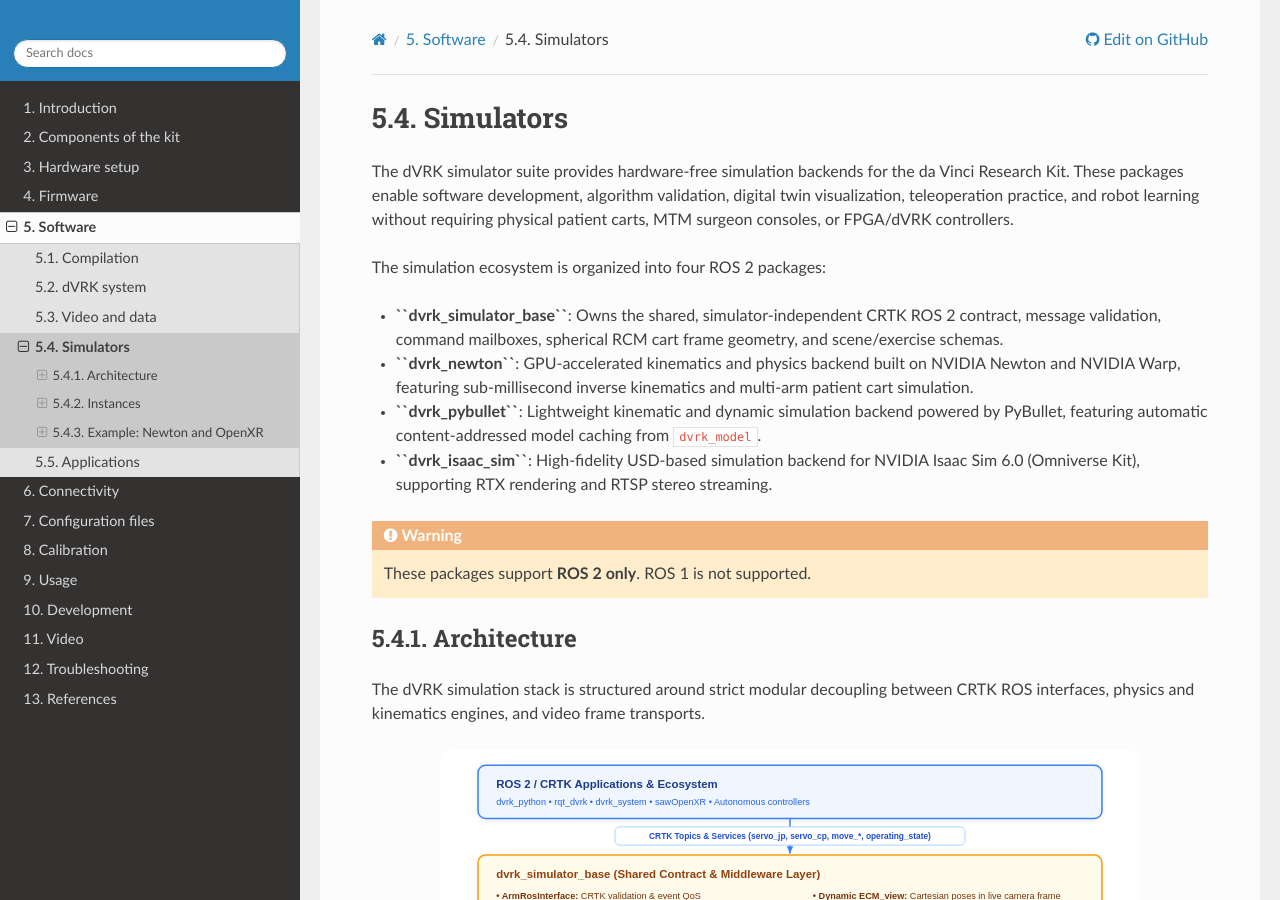
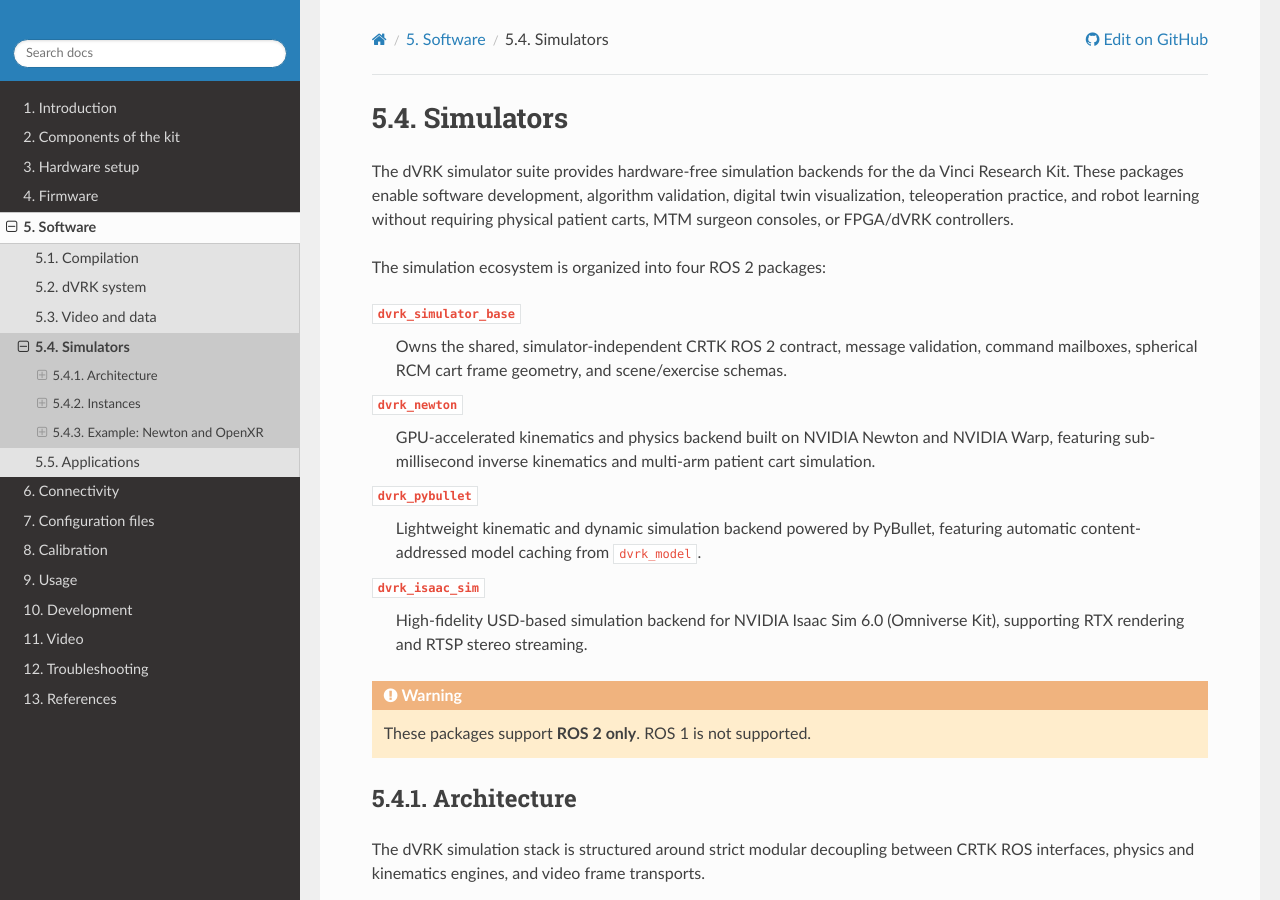
Before and after one commit to jhu-dvrk/dvrk-readthedocs, a Sphinx documentation site: the page built from docs/pages/software/simulators.rst, in a window 1280 px wide and 900 px high. Built offline with Sphinx 7.4.7 and the Read the Docs theme 3.1.0, drawn with Linux system fonts in a browser that asks for light colours; the version number could not be read and is left out; some of the changed text lies outside the part shown.

Commit message:
docs: update rst formatting and add simulator package references

```diff
--- a/docs/pages/software/simulators.rst
+++ b/docs/pages/software/simulators.rst
@@ -13,18 +13,23 @@
 
 The simulation ecosystem is organized into four ROS 2 packages:
 
-* **``dvrk_simulator_base``**: Owns the shared, simulator-independent CRTK ROS 2
-  contract, message validation, command mailboxes, spherical RCM cart frame
-  geometry, and scene/exercise schemas.
-* **``dvrk_newton``**: GPU-accelerated kinematics and physics backend built on
-  NVIDIA Newton and NVIDIA Warp, featuring sub-millisecond inverse kinematics
-  and multi-arm patient cart simulation.
-* **``dvrk_pybullet``**: Lightweight kinematic and dynamic simulation backend
-  powered by PyBullet, featuring automatic content-addressed model caching from
-  ``dvrk_model``.
-* **``dvrk_isaac_sim``**: High-fidelity USD-based simulation backend for
-  NVIDIA Isaac Sim 6.0 (Omniverse Kit), supporting RTX rendering and RTSP
-  stereo streaming.
+``dvrk_simulator_base``
+  Owns the shared, simulator-independent CRTK ROS 2 contract, message
+  validation, command mailboxes, spherical RCM cart frame geometry, and
+  scene/exercise schemas.
+
+``dvrk_newton``
+  GPU-accelerated kinematics and physics backend built on NVIDIA Newton and
+  NVIDIA Warp, featuring sub-millisecond inverse kinematics and multi-arm
+  patient cart simulation.
+
+``dvrk_pybullet``
+  Lightweight kinematic and dynamic simulation backend powered by PyBullet,
+  featuring automatic content-addressed model caching from ``dvrk_model``.
+
+``dvrk_isaac_sim``
+  High-fidelity USD-based simulation backend for NVIDIA Isaac Sim 6.0
+  (Omniverse Kit), supporting RTX rendering and RTSP stereo streaming.
 
 .. warning::
 
@@ -95,12 +100,12 @@
 
 To balance real-time teleoperation with trajectory execution:
 
-* **Servo commands (``servo_jp``, ``servo_cp``, ``jaw/servo_jp``)**: Use
+* **Servo commands** (``servo_jp``, ``servo_cp``, ``jaw/servo_jp``): Use
   depth-one superseding mailboxes. New setpoints immediately overwrite pending
   ones, guaranteeing minimal latency during teleoperation.
-* **Move commands (``move_jp``, ``move_cp``, ``jaw/move_jp``)**: Remain
+* **Move commands** (``move_jp``, ``move_cp``, ``jaw/move_jp``): Remain
   ordered in a bounded FIFO queue, executing sequentially to completion.
-* **State commands (``state_command``)**: Processed sequentially to manage
+* **State commands** (``state_command``): Processed sequentially to manage
   power and homing transitions deterministically.
 
 
@@ -173,14 +178,14 @@
 * Simulated cameras render directly into Linux shared memory file descriptors
   (``memfd``).
 * Buffers are emitted through Linux domain abstract sockets using the
-  GStreamer **``unixfdsink``** element under the canonical convention:
+  GStreamer ``unixfdsink`` element under the canonical convention:
 
   .. code-block:: text
 
      @dvrk:<backend>:stereo_source   (e.g., @dvrk:newton:stereo_source, @dvrk:pybullet:stereo_source)
 
 * Consumers (such as ``dvrk_console stereo_display`` or VR headset bridges)
-  connect via **``unixfdsrc``** using one-frame leaky queues
+  connect via ``unixfdsrc`` using one-frame leaky queues
   (``leaky=downstream``). Old frames are automatically discarded if a receiver
   falls behind, preventing display lag.
 
@@ -210,7 +215,7 @@
 
 Key components:
 
-* **``ArmRosInterface``**: Shared CRTK ROS 2 publisher/subscriber implementation.
+* ``ArmRosInterface``: Shared CRTK ROS 2 publisher/subscriber implementation.
 * **Cart frame tools**: ``generate_cart_frames`` and ``cart_frame_editor``.
 * **System startup tool**: ``start_dvrk_system`` automatically sequences
   system power, homing, and console state transitions.
@@ -403,22 +408,22 @@
      - Acceleration
      - Camera Transport
      - Primary Strengths
-   * - **``dvrk_newton``**
+   * - ``dvrk_newton``
      - NVIDIA Newton & Warp
      - NVIDIA GPU (CUDA)
      - Unix-FD abstract socket
      - Real-time 120 Hz GPU loop, fast DLS IK (<0.5 ms), VR teleoperation
-   * - **``dvrk_pybullet``**
+   * - ``dvrk_pybullet``
      - PyBullet
      - CPU or GPU (EGL/Tiny)
      - Unix-FD abstract socket
      - Lightweight, zero GPU driver requirement, fast headless CI/CD testing
-   * - **``dvrk_isaac_sim``**
+   * - ``dvrk_isaac_sim``
      - Isaac Sim 6.0 (PhysX)
      - NVIDIA RTX GPU
      - ROS Image & RTSP (H.264)
      - Photorealistic RTX ray-tracing, Omniverse USD ecosystem
-   * - **``dvrk_simulator_base``**
+   * - ``dvrk_simulator_base``
      - Contract / Interface
      - N/A
      - N/A
```
Also changed, not shown: docs/pages/references/links.rst (+6 -2 lines), docs/pages/software/dvrk-system/components/teleop-psm.rst (+13 -12 lines), docs/pages/software/video-and-data.rst (+12 -9 lines), docs/pages/software/video-and-data/dvrk_console/stereo-display.rst (+6 -4 lines).
